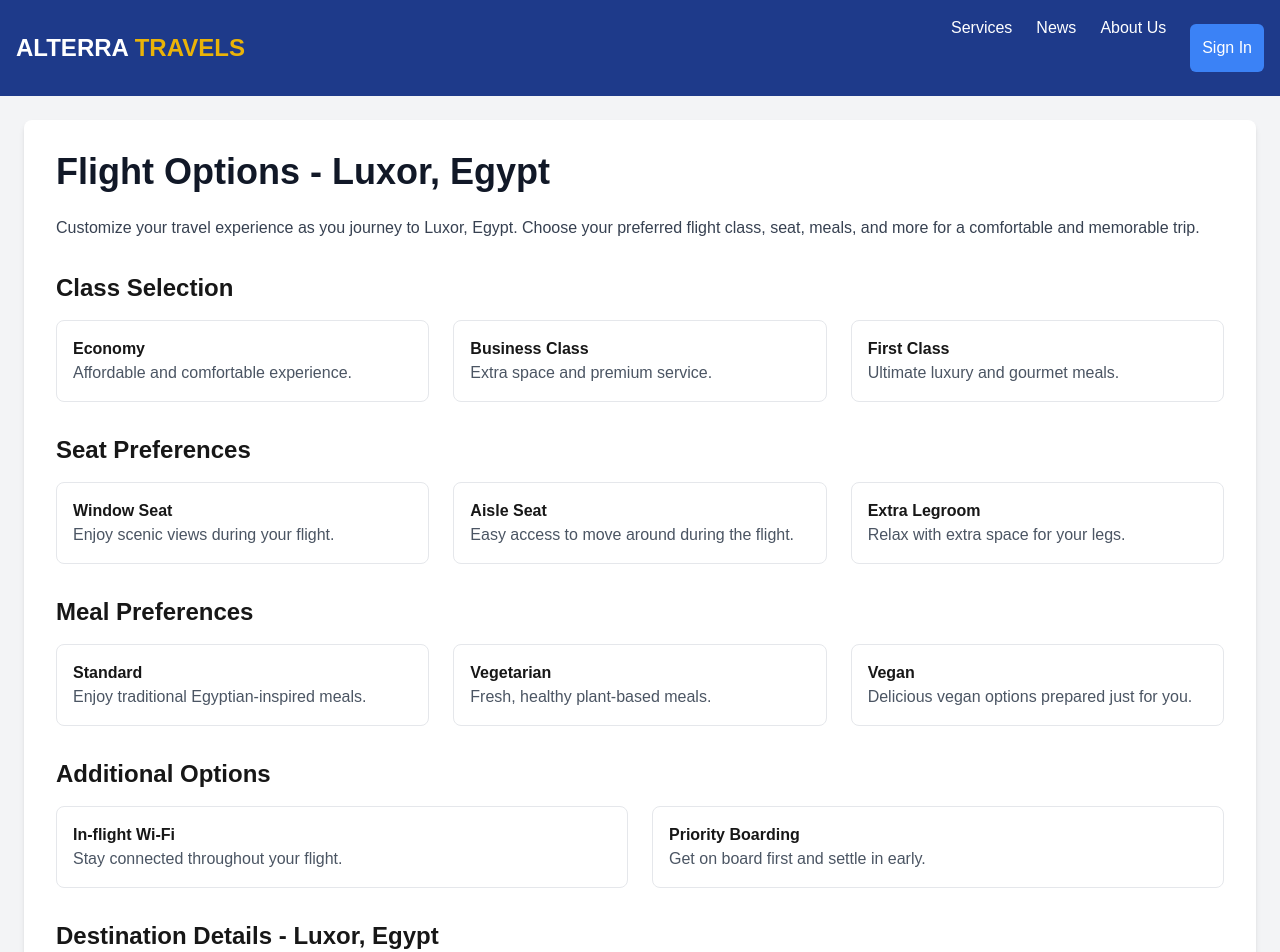
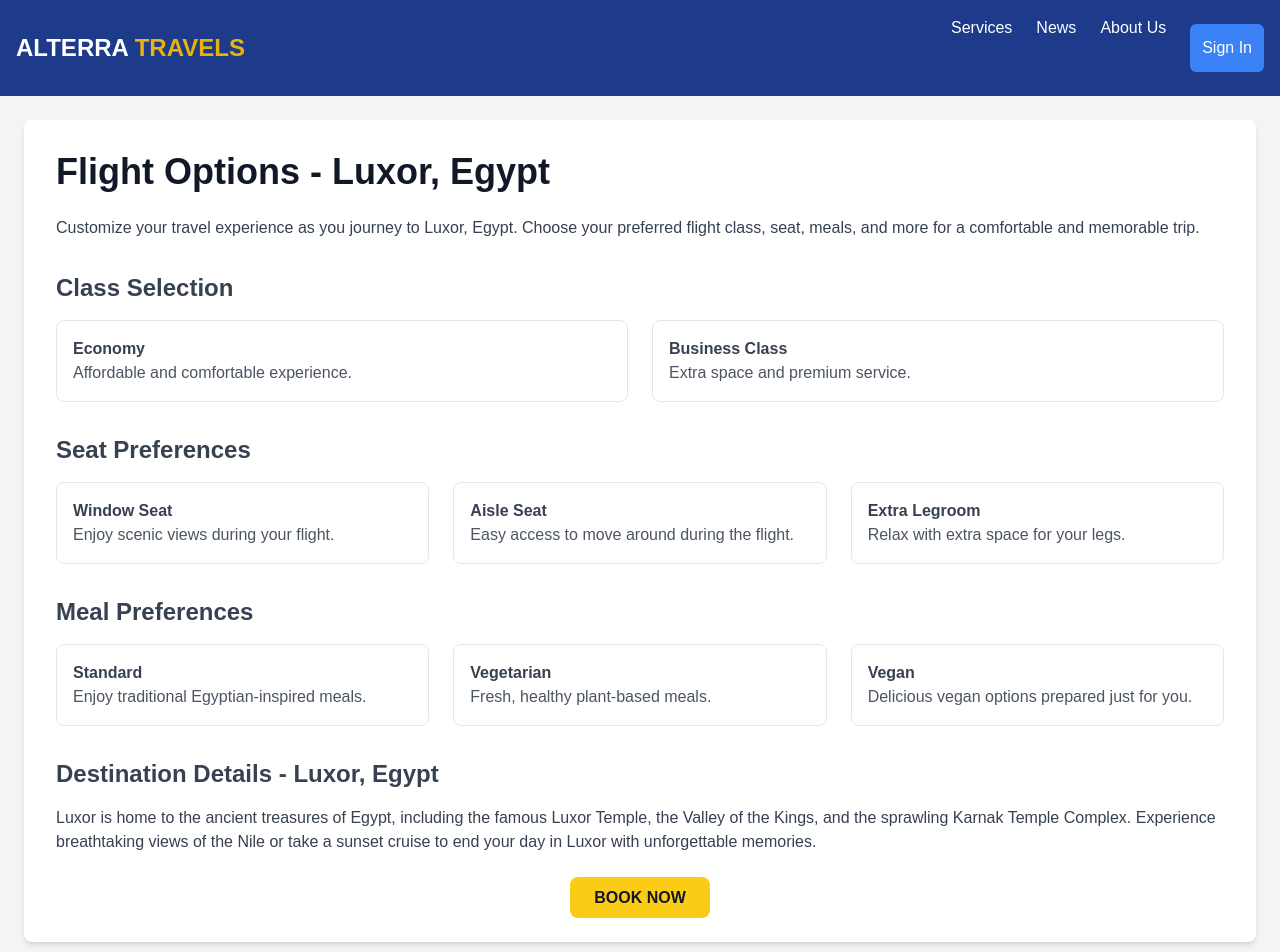
Before and after one commit to Fbhades/altera, a Next.js app: page /flightpage/1 in a window 1280 px wide. Shown: the top 952 px of the page. Built offline with nearby package versions, Linux system fonts and the light colour scheme; no server answers.

Commit message:
flightpage frontend change

```diff
--- a/app/components/Hero.tsx
+++ b/app/components/Hero.tsx
@@ -2,8 +2,6 @@
 import React, { useState, useEffect } from 'react';
 import { searchFlight } from '../Interface/interface';
 import Link from "next/link"
-import FlightOptions from './FlightPage';
-import FlightPage from './FlightPage';
 
 const Hero = () => {
   const [destination, setDestination] = useState('');
--- a/app/flightpage/[id]/page.tsx
+++ b/app/flightpage/[id]/page.tsx
@@ -11,37 +11,33 @@ export default function Home() {
 
           {/* Class Selection */}
           <section className="mb-8">
-            <h3 className="text-2xl font-semibold mb-4">Class Selection</h3>
-            <div className="grid grid-cols-1 md:grid-cols-3 gap-6">
+            <h3 className="text-gray-700 text-2xl font-semibold mb-4">Class Selection</h3>
+            <div className="grid grid-cols-1 md:grid-cols-2 gap-6">
               <div className="p-4 border rounded-lg hover:bg-gray-50">
-                <h4 className="font-bold">Economy</h4>
+                <h4 className="font-bold text-gray-700">Economy</h4>
                 <p className="text-gray-600">Affordable and comfortable experience.</p>
               </div>
               <div className="p-4 border rounded-lg hover:bg-gray-50">
-                <h4 className="font-bold">Business Class</h4>
+                <h4 className="font-bold text-gray-700">Business Class</h4>
                 <p className="text-gray-600">Extra space and premium service.</p>
-              </div>
-              <div className="p-4 border rounded-lg hover:bg-gray-50">
-                <h4 className="font-bold">First Class</h4>
-                <p className="text-gray-600">Ultimate luxury and gourmet meals.</p>
               </div>
             </div>
           </section>
 
           {/* Seat Preferences */}
           <section className="mb-8">
-            <h3 className="text-2xl font-semibold mb-4">Seat Preferences</h3>
+            <h3 className="text-gray-700 text-2xl font-semibold mb-4">Seat Preferences</h3>
             <div className="grid grid-cols-1 md:grid-cols-3 gap-6">
               <div className="p-4 border rounded-lg hover:bg-gray-50">
-                <h4 className="font-bold">Window Seat</h4>
+                <h4 className="font-bold text-gray-700">Window Seat</h4>
                 <p className="text-gray-600">Enjoy scenic views during your flight.</p>
               </div>
               <div className="p-4 border rounded-lg hover:bg-gray-50">
-                <h4 className="font-bold">Aisle Seat</h4>
+                <h4 className="font-bold text-gray-700">Aisle Seat</h4>
                 <p className="text-gray-600">Easy access to move around during the flight.</p>
               </div>
               <div className="p-4 border rounded-lg hover:bg-gray-50">
-                <h4 className="font-bold">Extra Legroom</h4>
+                <h4 className=" text-gray-700 font-bold">Extra Legroom</h4>
                 <p className="text-gray-600">Relax with extra space for your legs.</p>
               </div>
             </div>
@@ -49,41 +45,26 @@ export default function Home() {
 
           {/* Meal Preferences */}
           <section className="mb-8">
-            <h3 className="text-2xl font-semibold mb-4">Meal Preferences</h3>
+            <h3 className="text-2xl text-gray-700 font-semibold mb-4">Meal Preferences</h3>
             <div className="grid grid-cols-1 md:grid-cols-3 gap-6">
               <div className="p-4 border rounded-lg hover:bg-gray-50">
-                <h4 className="font-bold">Standard</h4>
+                <h4 className="font-bold text-gray-700">Standard</h4>
                 <p className="text-gray-600">Enjoy traditional Egyptian-inspired meals.</p>
               </div>
               <div className="p-4 border rounded-lg hover:bg-gray-50">
-                <h4 className="font-bold">Vegetarian</h4>
+                <h4 className="font-bold text-gray-700">Vegetarian</h4>
                 <p className="text-gray-600">Fresh, healthy plant-based meals.</p>
               </div>
               <div className="p-4 border rounded-lg hover:bg-gray-50">
-                <h4 className="font-bold">Vegan</h4>
+                <h4 className="font-bold text-gray-700">Vegan</h4>
                 <p className="text-gray-600">Delicious vegan options prepared just for you.</p>
-              </div>
-            </div>
-          </section>
-
-          {/* Extra Options */}
-          <section className="mb-8">
-            <h3 className="text-2xl font-semibold mb-4">Additional Options</h3>
-            <div className="grid grid-cols-1 md:grid-cols-2 gap-6">
-              <div className="p-4 border rounded-lg hover:bg-gray-50">
-                <h4 className="font-bold">In-flight Wi-Fi</h4>
-                <p className="text-gray-600">Stay connected throughout your flight.</p>
-              </div>
-              <div className="p-4 border rounded-lg hover:bg-gray-50">
-                <h4 className="font-bold">Priority Boarding</h4>
-                <p className="text-gray-600">Get on board first and settle in early.</p>
               </div>
             </div>
           </section>
 
           {/* Destination Details */}
           <section className="mb-8">
-            <h3 className="text-2xl font-semibold mb-4">Destination Details - Luxor, Egypt</h3>
+            <h3 className="text-2xl font-semibold mb-4 text-gray-700">Destination Details - Luxor, Egypt</h3>
             <p className="text-gray-700">
               Luxor is home to the ancient treasures of Egypt, including the famous Luxor Temple, the Valley of the Kings, and the sprawling Karnak Temple Complex. Experience breathtaking views of the Nile or take a sunset cruise to end your day in Luxor with unforgettable memories.
             </p>
```
